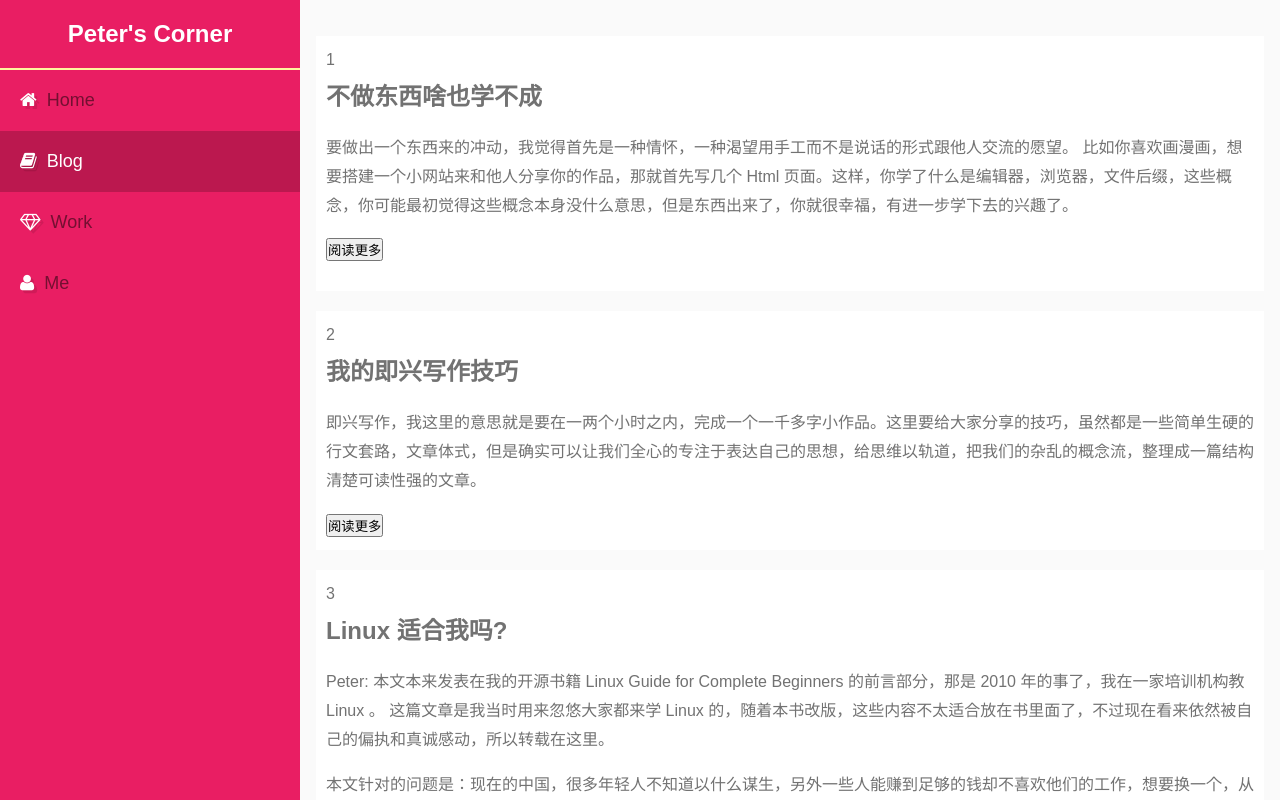
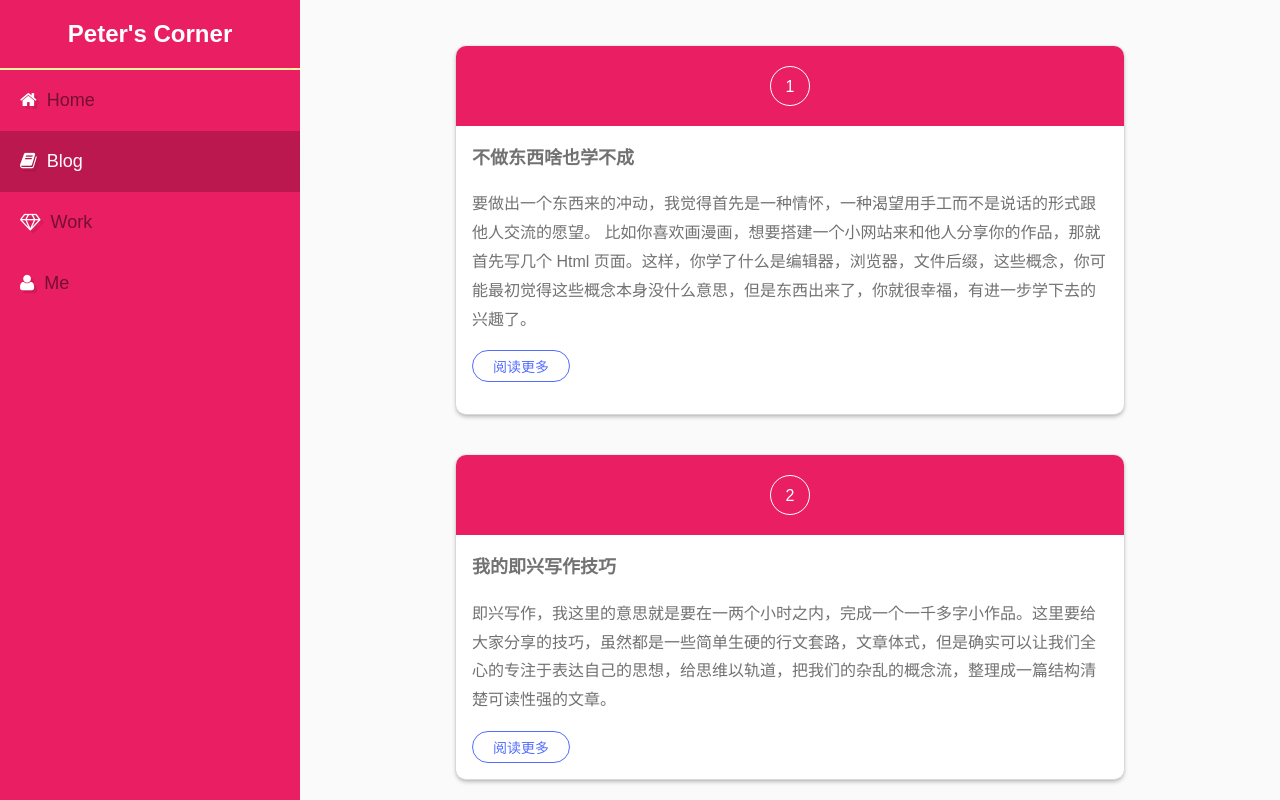
Before and after one commit to thinkgarden/learn-flex, a plain HTML site: page blog.html in a window 1280 px wide. Drawn offline with nearby package versions, Linux system fonts and the light colour scheme; files whose address does not match are found by name.

Commit message:
flex layout end

```diff
--- a/source/styles/_about.scss
+++ b/source/styles/_about.scss
@@ -4,7 +4,7 @@
 .about{
   margin-bottom: 30px;
   font-size: 15px;
-  @media(min-width:768px){
+  @media(min-width:$break-point){
     text-align:center;
     font-size:$mediumFontSize;
   }
@@ -26,6 +26,11 @@
     background: $bg-color;
     margin:0 auto;
     margin-top:-50px;
+    @media(min-width:$break-point){
+      width:150px;
+      height:150px;
+      margin-top:-85px;
+    }
   }
   h2{
     font-size:20px;
--- a/source/styles/_blog.scss
+++ b/source/styles/_blog.scss
@@ -1,9 +1,57 @@
 .blogs{
-  margin: 0 auto;
+  display: flex;
+  flex-direction: column;
   padding:16px;
+  @media (min-width: 1068px) {
+    width: 700px;
+    margin: 30px auto;
+  }
   .post{
-    background-color: #FFF;
-    padding: 10px;
-    margin:20px 0;
+    background-color: white;
+    margin-bottom:40px;
+    border-radius:10px;
+    border-bottom: 1px solid #d9d9d9;
+    box-shadow: 0 0 2px rgba(0,0,0,0.12),0 2px 4px rgba(0,0,0,0.24);
+    display: flex;
+    flex-direction: column;
+    .p-header{
+      height:80px;
+      background: $primary-color;
+      display:flex;
+      flex-direction: column;
+      justify-content: center;
+      text-align:center;
+      border-radius: 10px 10px 0 0;
+      span{
+        color:$primary-color-text;
+        width:40px;
+        height:40px;
+        line-height:40px;
+        border-radius:50%;
+        border:1px solid #fff;
+        margin: 0 auto;
+      }
+    }
+    .p-content{
+      padding:16px;
+      h1{
+        margin-top:0;
+        font-size:18px;
+      }
+    }
+    .p-action{
+      transition: all 450ms ease;
+      display: inline-block;
+      border:1px solid $accent-color;
+      border-radius:20px;
+      padding:5px 20px;
+      color:$accent-color;
+      font-size:$smallFontSize;
+      background: #fff;
+      &:hover{
+        background: $accent-color;
+        color:#fff;
+      }
+    }
   }
 }
--- a/source/styles/_variables.scss
+++ b/source/styles/_variables.scss
@@ -18,6 +18,8 @@ $smallFontSize:12px !default;
 $baseLineHeight: 1.8 !default;
 $fontFamily: Arial, Helvetica !default;//设置字体
 $base-height: 80px;
+
+$break-point: 768px;
 
 
 $fa-css-prefix:                 fa- !default;
```
Also changed, not shown: styles/main.css.
